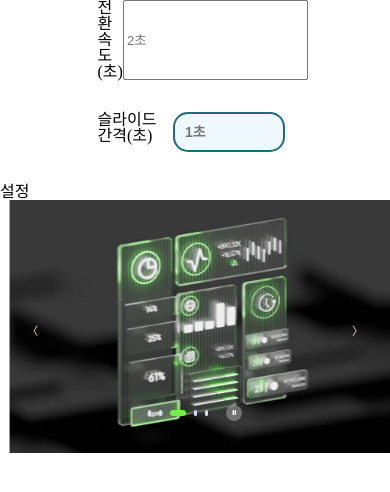
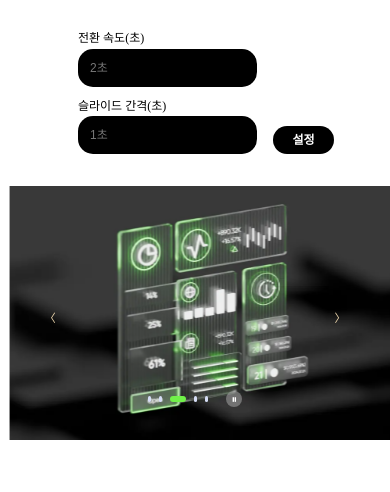
Before and after one commit to ono212/waiker-carousel, a website with bundled scripts: page src/index.html in a window 390 px wide. Built offline with nearby package versions, Linux system fonts and the light colour scheme.

Commit message:
feat: 인풋 스타일 추가, 전체적인 스타일 수정

```diff
--- a/src/css/style.css
+++ b/src/css/style.css
@@ -29,45 +29,77 @@
   max-height: 100%;
 }
 
+.control-container {
+  display: flex;
+  width: 60%;
+  padding: 2rem 0;
+  margin: 0 auto;
+  gap: 1rem;
+  color: #000000;
+}
+
+.field-container {
+  width: 100%;
+  display: flex;
+  flex-direction: column;
+  gap: 0.8rem;
+  /*
+  flex: 1;
+  gap: 0.5rem;
+  width: 80%; */
+}
+
 .input-container {
   display: flex;
-  width: 50%;
-  padding-bottom: 2rem;
-  margin: 0 auto;
+  flex-direction: column;
+  flex: 1;
+  gap: 0.3rem;
+  width: 100%; /*80%;*/
 }
 
-.delay-control-input {
-  margin-right: 8px;
-  padding: 15px;
-  border: 2px solid #1e6b7b;
-  border-radius: 15px;
-  font-size: 16px;
-  font-weight: 600;
-  color: #1e6b7b;
-  background-color: aliceblue;
-  transition: 0.25s;
-  width: 70%;
+.field-container label {
+  font-size: 1rem;
 }
 
-.delay-control-input:focus {
-  border-color: #87cefa;
-  outline: none;
-  background-color: #f0f8ff; /* 포커스 시 색상 변경 */
+.field-container input {
+  padding: 0.75rem;
+  border-radius: 15px;
+  border: none;
+  background-color: #000000;
+  transition: 0.25s;
+  font-size: 1rem;
+  font-weight: 400;
+  color: #000000;
 }
 
-.delay-control-btn {
-  flex-shrink: 0;
-  padding: 15px 30px;
-  border-radius: 15px;
-  text-decoration: none;
-  font-weight: 600;
-  transition: 0.25s;
-  background-color: aliceblue;
-  color: #1e6b7b;
+.field-container input::placeholder {
+  color: #a9a9a9;
+  opacity: 0.7;
 }
 
-.delay-control-btn:hover {
-  background-color: #87cefa;
+.field-container input:focus {
+  outline: none;
+  background-color: #70f149;
+}
+
+.control-btn {
+  min-width: 45px;
+  flex: 0 0 10%;
+  align-self: flex-start;
+  margin-top: auto;
+  padding: 0.5rem;
+  border-radius: 15px;
+  transition: 0.25s;
+  text-align: center;
+  font-weight: 600;
+  font-size: 1rem;
+  color: #ffffff;
+  background-color: #000000;
+}
+
+.control-btn:hover {
+  background-color: #70f149;
+  color: #000000;
 }
 
 .indicator-container {
@@ -99,8 +131,8 @@
 .slide-button {
   position: absolute;
   top: 45%;
-  width: 50px;
-  height: 50px;
+  width: 3rem;
+  height: 3rem;
   border-radius: 50%;
   color: wheat;
   background-color: transparent;
@@ -118,23 +150,23 @@
 }
 
 .prev-button {
-  left: 15px;
+  left: 2rem;
 }
 
 .next-button {
-  right: 15px;
+  right: 2rem;
 }
 
 .play-pause-button {
-  margin-left: 10px;
+  display: flex;
+  align-items: center;
+  justify-content: center;
   width: 1.8rem;
   height: 1.8rem;
+  margin-left: 10px;
   color: white;
   background-color: rgba(176, 176, 176, 0.5);
   border-radius: 50%;
-  display: flex;
-  align-items: center;
-  justify-content: center;
   cursor: pointer;
   font-size: 1.2rem;
   transition: background-color 0.3s ease;
@@ -147,7 +179,7 @@
 /* 테블릿 화면에 맞게 조정 */
 @media (max-width: 1024px) {
   .carousel {
-    height: 50vh; /* 화면 높이의 50% */
+    height: 50vh;
   }
 
   .indicator-button {
@@ -160,7 +192,6 @@
     width: 60px;
     height: 60px;
   }
-
   .play-pause-button {
     width: 2rem;
     height: 2rem;
@@ -170,28 +201,28 @@
 /* 모바일 화면에 맞게 조정 */
 @media (max-width: 768px) {
   .carousel {
-    height: 40vh; /* 화면 높이의 40% */
+    height: 40vh;
   }
 
-  .delay-control-btn,
-  .delay-control-input {
+  .field-container input,
+  .field-container label,
+  .control-btn {
     font-size: 14px;
-    padding: 10px;
+  }
 
   .indicator-button {
     width: 0.3rem;
   }
 
-    .slide-button .prev-button,
+  .prev-button,
   .next-button {
-      width: 40px;
-      height: 40px;
+    width: 2.5rem;
+    height: 2.5rem;
   }
 
   .play-pause-button {
     width: 1.2rem;
     height: 1.2rem;
-    }
   }
 }
 
@@ -201,15 +232,20 @@
     height: 30vh;
   }
 
+  .field-container input,
+  .field-container label,
+  .control-btn {
+    font-size: 12px;
+  }
+
   .indicator-button {
     width: 0.2rem;
   }
 
-  .slide-button,
   .prev-button,
   .next-button {
-    width: 35px;
-    height: 35px;
+    width: 2.25rem;
+    height: 2.25rem;
     font-size: 0.7rem;
   }
 
```
Lines whose indentation alone changed are shown as unchanged.
